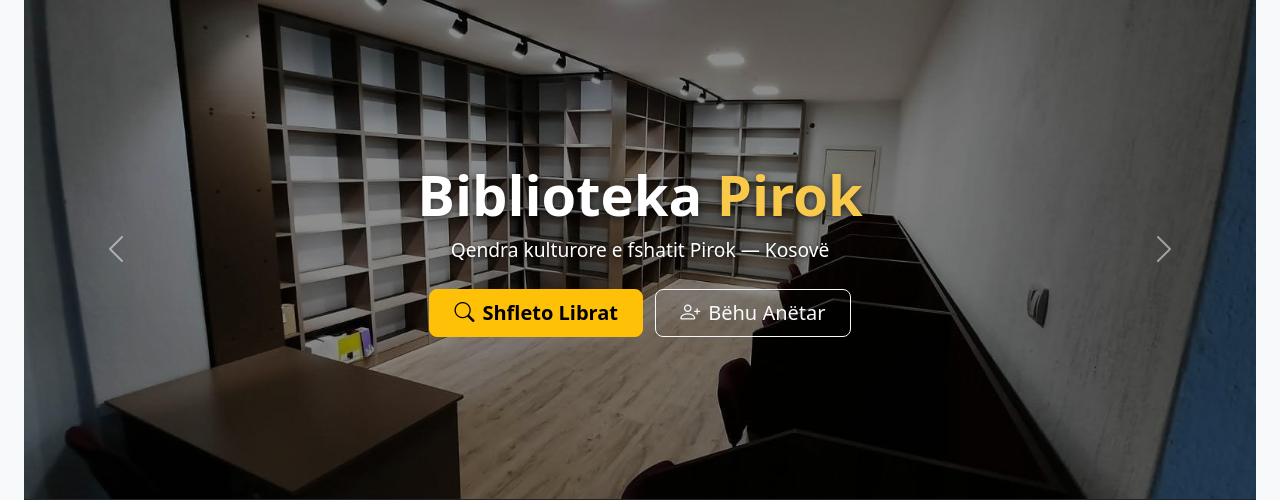
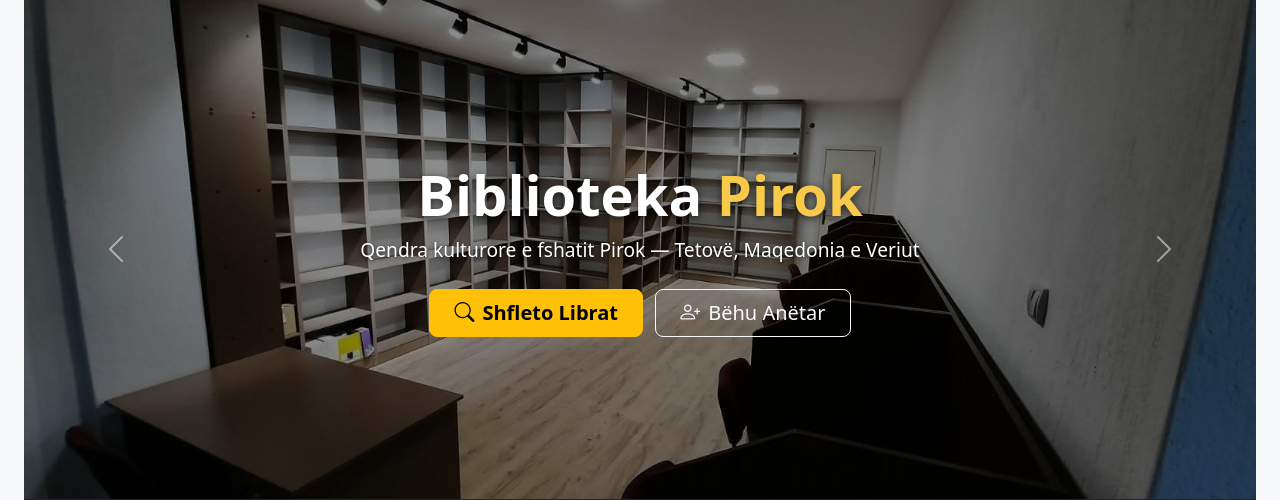
Before and after one commit to MuhamedAdemi/biblioteka-pirok, a Django app: page / in a window 1280 px wide. Shown: the part 57-557 px from the top of the page. Run offline with Django 4.2, Linux system fonts and the light colour scheme; data that the repository does not hold is empty.

Commit message:
Fix: Tetove MK jo Kosove

```diff
--- a/libra/templates/libra/home.html
+++ b/libra/templates/libra/home.html
@@ -29,7 +29,7 @@
           Biblioteka <span style="color:#f8c94b">Pirok</span>
         </h1>
         <p class="lead mb-4" style="text-shadow:0 1px 4px rgba(0,0,0,.8); font-size:1.2rem">
-          Qendra kulturore e fshatit Pirok &mdash; Kosovë
+          Qendra kulturore e fshatit Pirok &mdash; Tetovë, Maqedonia e Veriut
         </p>
         <div style="pointer-events:all">
           <a href="{% url 'catalog' %}" class="btn btn-warning btn-lg me-2 px-4 fw-semibold">
```
